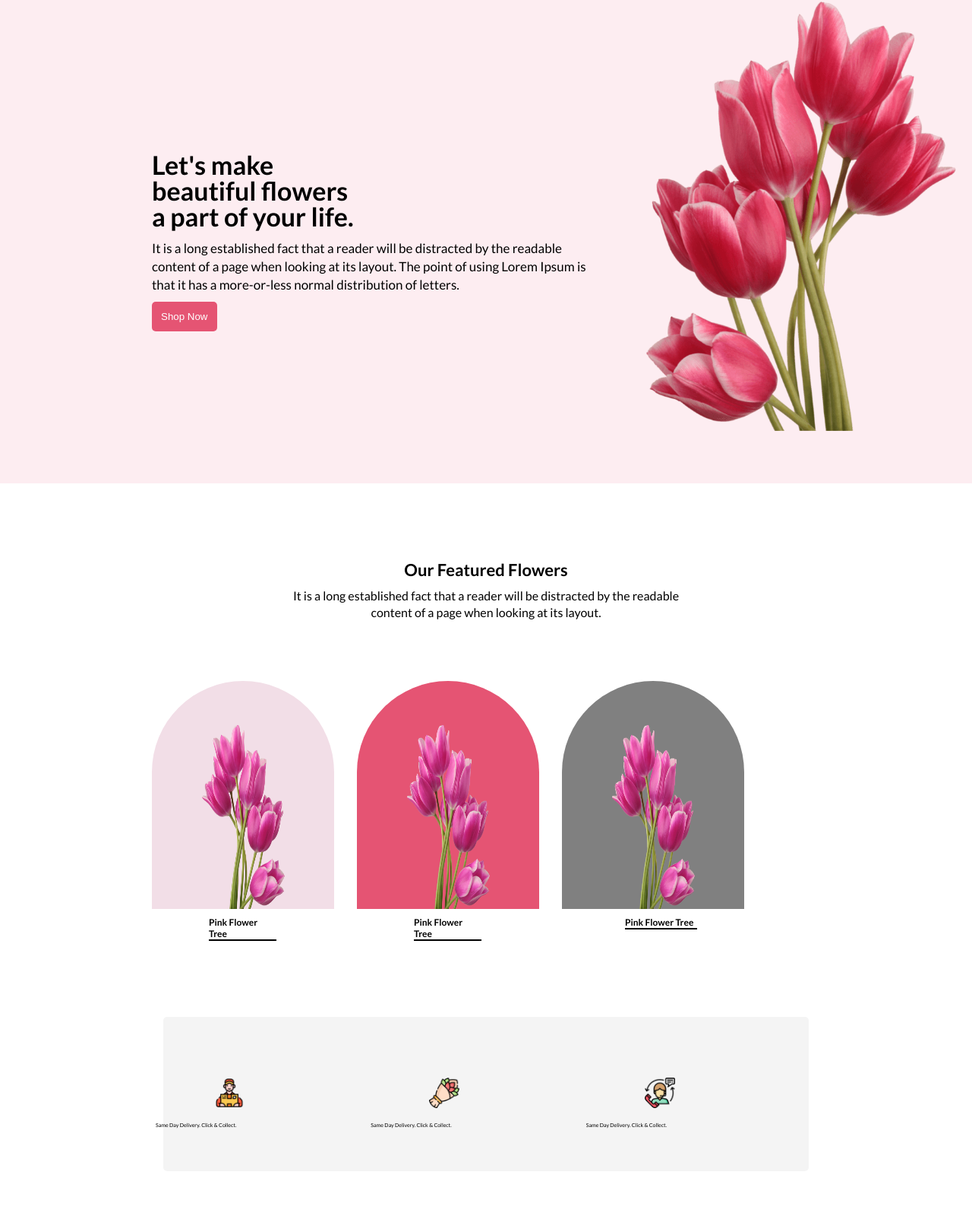
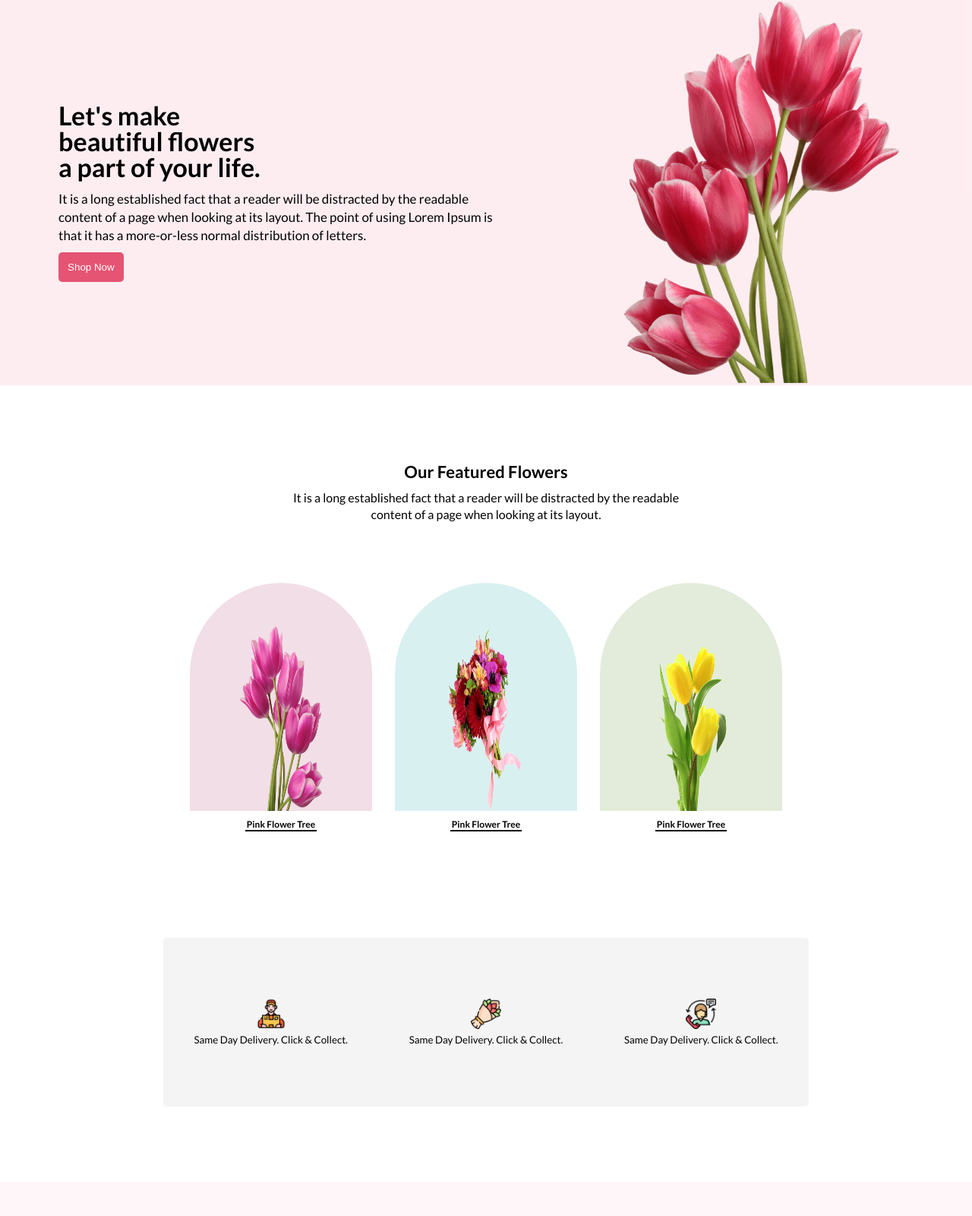
Before and after one commit to programmerrabbanii/assingment-one, a plain HTML site: page index.html in a window 1280 px wide. Shown: the top 1600 px of the page at 76% size. Drawn offline with Linux system fonts and the light colour scheme.

Commit message:
added about section

```diff
--- a/index.html
+++ b/index.html
@@ -20,8 +20,11 @@
                 <p>It is a long established fact that a reader will be distracted by the readable <br> content of a page when looking at its layout. The point of using Lorem Ipsum is <br> that it has a more-or-less normal distribution of letters.</p>
                 <button classs="bannar-btn">shop now</button>
             </div>
+            <div class="bannar-img">
+                <img src="./img/pngwing 10.png" alt="">
+            </div>
+        </section>
          <!-- bannar-section-end -->
-        </section>
     </header>
     <main>
         <!-- start-flowers-section-start -->
@@ -31,43 +34,75 @@
                 <p>It is a long established fact that a reader will be distracted by the readable <br> content of a page when looking at its layout.</p>
             </div>
             <div class="flower-main">
+                  <div class="inner-fi">
                     <div class="flower-box">
                         <img src="./img/pngwing 6.png" alt="">
                     </div>
-
-                <div class="flower-box-2">
-                    <img src="./img/pngwing 6.png" alt="">
+                    <div class="con-inern">
+                        <h4>Pink Flower Tree</h4>
+                    </div>
                   </div>
 
-                <div class="flower-box-3">
-                    <img src="./img/pngwing 6.png" alt="">
+                <div class="inner-se-con">
+                    <div class="flower-box-2">
+                        <img src="./img/pngwing 5.png" alt="">
                     </div>
 
+                    <div class="con-inern">
+                        <h4>Pink Flower Tree</h4>
                     </div>
-            <div class="flower-title">
+                </div>
+
+                <div class="inner-se-con">
+                    <div class="flower-box-3">
+                        <img src="./img/pngwing 7.png" alt="">
+                    </div>
+
+                    <div class="con-inern">
                         <h4>Pink Flower Tree</h4>
-                <h4 class="pink-flower">Pink Flower Tree</h4>
-                <h4 class="tree-flower">Pink Flower Tree</h4>
                     </div>
+                </div>
+            </div>
+
 
         </div>
          <!-- start-flowers-section-end -->
          <!-- services-section-start -->
          <section class="services">
             <div class="services-main">
+
+                <div class="servces-inner-box-three">
                     <div class="services-box">
                         <img src="img/Group 57.png" alt="">
+                    </div>
+                    <div class="services-tex-trerr">
+                        <small>Same Day Delivery. Click & Collect.</small>
+
+
+                    </div>
+
+                </div>
+                 <div class="sservices-inner-box-two">
+                    <div class="services-box">
+                        <img src="./img/Group 58.png" alt="">
+                    </div>
+                      <div class="service-text-two">
+                        <small>Same Day Delivery. Click & Collect.</small>
+
+                      </div>
+                 </div>
+
+
+               <div class="services-inner-box">
+                <div class="services-box">
+                    <img src="./img/Group 59.png" alt="">
+
+                </div>
+                <div class="service-text">
                     <small>Same Day Delivery. Click & Collect.</small>
                 </div>
-                <div class="services-box">
-                    <img src="./img/Group 58.png" alt="">
-                    <small>Same Day Delivery. Click & Collect.</small>
                </div>
 
-                <div class="services-box">
-                    <img src="./img/Group 59.png" alt="">
-                    <small>Same Day Delivery. Click & Collect.</small>
-                </div>
             </div>
          </section>
          <!-- services-section-end -->
@@ -105,6 +140,33 @@
             </div>
          </section>
          <!-- social-section-end -->
+         <!-- bonus-section -->
+         <div class="bonus-section">
+            <h2>about us</h2>
+           <div class="bonus-main">
+            <div class="bonus-img">
+                <img src="./img/photo-1553781155-2a2b39f2bdd2.jpg" alt="">
+            </div>
+            <div class="bonus-con">
+                <h4>Fresh Start</h4>
+                <p>We believe that every single person has value and talents. We also know that sometimes life happens and dreams we once had are put on the back burner. We believe in opportunities for a Fresh Start. It’s never too late to pursue your dream, to work hard, to achieve and to become independent. <br> <br>
+
+
+
+                    We are providing a paid transitional work experience, tailored to your specific situation. If you are accepted you will learn all of the different facets of a small business, as well as an experience in floristry. <br> <br>
+
+
+
+                    We are very excited to be a part of supporting you in this time of rebuilding your life and career. The fact that you are here reading this, means that you believe in yourself, you are strong and we want to meet you. <br>
+
+
+
+                    With self confidence, opportunity, community and work experience, you will Fleur•ish . <br>
+
+                    </p>
+            </div>
+           </div>
+         </div>
          <!-- form-section-start -->
 
          <section class="form">
--- a/style.css
+++ b/style.css
@@ -7,26 +7,17 @@ body{
     font-family: 'Lato', sans-serif;
 }
 /* start-bannar-section */
+
 .bannar{
-    background-image: url(./img/pngwing\ 10.png);
-    padding: 200px ;
-    background-position: top right;
-    background-repeat: no-repeat;
-    background-size: 450px;
-    position: relative;
-    z-index: 1;
+    display: flex;
+    justify-content: space-around;
+    align-items: center;
+    background: rgba(229, 84, 115, 0.10);
 
 }
-.bannar::after{
-    content: "";
-    position: absolute;
-    top: 0;
-    left: 0;
-    width: 100%;
-    height: 100%;
-    background: rgba(229, 84, 115, 0.10);
-    z-index: -1;
-
+.bannar-img img{
+    width: 400px;
+    height: auto;
 }
 
 .bannar-inner h2 {
@@ -70,6 +61,7 @@ button {
     margin-top: 79px;
     display: flex;
     gap: 30px;
+    justify-content: center;
 }
 .flower-box {
     background-color: #f2dee7;
@@ -85,13 +77,10 @@ button {
 }
 .flowers h4 {
     font-size: 12px;
-    margin-left: 75px;
-    margin-top: 10px;
     border-bottom: 2px solid;
-    width: 89px;
 }
 .flower-box-2{
-    background-color: #E55473;
+    background: rgba(5, 151, 160, 0.15);
     width: 240px;
     height: 300px;
     text-align: center;
@@ -103,7 +92,7 @@ button {
     height: 242px;
 }
 .flower-box-3{
-    background-color: gray;
+    background: rgba(71, 125, 17, 0.15);
     width: 240px;
     height: 300px;
     text-align: center;
@@ -143,12 +132,14 @@ h4.pink-flower {
     border-radius: 5px;
     margin-bottom: 59px;
 }
+section.services {
+    padding: 40px 149px;
+}
 
 .services-box small {
     position: relative;
-    top: 25px;
-    left: -78px;
-    font-size: 7px;
+    top: 18px;
+    font-size: 9px;
 }
 .services-box img{
     width: 40px;
@@ -201,10 +192,9 @@ h4.pink-flower {
 }
 /* team-section-end */
 /* social-section-start */
-.social{
-
+.social {
     text-align: center;
-
+    padding: 57px;
 }
 .social h4{
     font-size: 35px;
@@ -273,10 +263,51 @@ footer h5 {
     font-size: 12px;
     margin-bottom: 10px;
 }
-footer h6{
-
-}
 
 footer span{
     color: #E55473;
 }
+
+.bonus-section h2 {
+    text-align: center;
+    margin-top: 43px;
+    font-size: 48px;
+    text-transform: capitalize;
+}
+.bonus-main{
+    display: flex;
+    gap: 33px;
+    padding: 80px;
+    align-items: center;
+
+
+}
+.bonus-img img{
+   width: 640px;
+
+}
+.bonus-con h4 {
+    font-size: 22px;
+    margin-bottom: 12px;
+}
+.services-box small {
+    position: relative;
+    top: 25px;
+    left: -79px;
+    font-size: 7px;
+}
+.con-inern {
+    text-align: center;
+    width: 94px;
+    margin: auto;
+    margin-top: 10px;
+}
+.services-inner-box {
+    text-align: center;
+}
+.sservices-inner-box-two {
+    text-align: center;
+}
+.servces-inner-box-three {
+    text-align: center;
+}
```
Also changed, not shown: img/mel arbor_1675710100.webp (added), img/photo-1553781155-2a2b39f2bdd2.jpg (added). Lines whose indentation alone changed are shown as unchanged.
